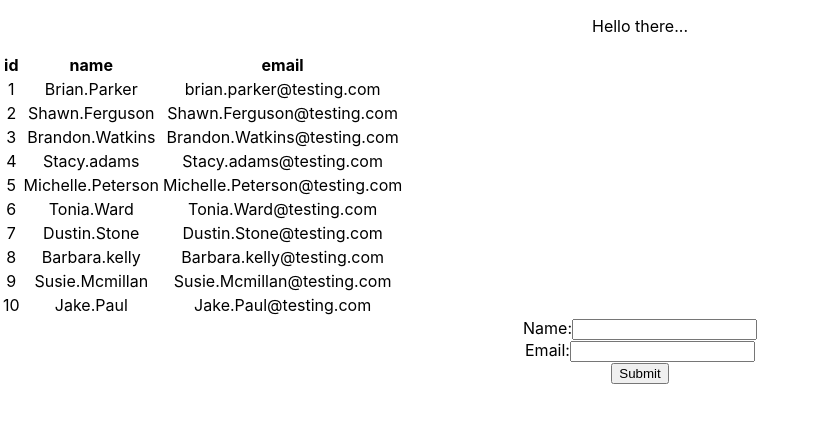
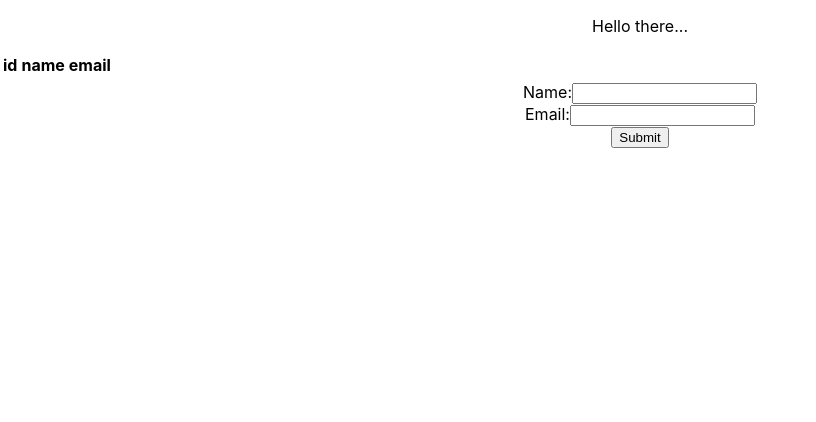
Before and after one commit to bjskyparker/build_and_grow, a React (Create React App) app: page / in a window 1280 px wide. Shown: the top 422 px of the page, without its empty margins (0-816 px from the left). Built offline with nearby package versions, Linux system fonts and the light colour scheme.

Commit message:
getting the data.

```diff
--- a/src/App.js
+++ b/src/App.js
@@ -2,22 +2,19 @@ import './App.css';
 import BasicTable from './components';
 import Forms from './components/Forms';
 import { useSelector } from 'react-redux';
-import rootReducer from './reducers/rootReducer';
 
 
-function App() {
-  const rootReducer = useSelector(state => state.rootReducer)
-
+const App = () => {
+  const userData = useSelector(state => state.users);
 
   return (
     <div className="App">
-      <p>
-        Hello there...
-      </p>
-      <BasicTable />
+      <p>Hello there...</p>
+      <BasicTable data={userData} />
       <Forms />
     </div>
   );
 }
 
+
 export default App;
--- a/src/components/index.js
+++ b/src/components/index.js
@@ -1,18 +1,10 @@
-import React, { useRef } from "react";
-import mock_data from "./mock_data.json";
+import React from "react";
 import { columns } from "./columns";
-import { connect } from "react-redux";
 
-const BasicTable = (props) => {
-  const table = useRef(null);
+const BasicTable = ({data}) => {
 
   return (
     <div>
-      {/* <columns
-        data={mock_data}
-        tableRef={table}
-      /> */}
-
       <table>
         <thead>
           <tr>
@@ -23,7 +15,7 @@ const BasicTable = (props) => {
         </thead>
 
         <tbody>
-          {mock_data.map((row) => {
+          {data.map((row) => {
             return (
               <tr>
                 {columns.map((column) => {
@@ -40,4 +32,4 @@ const BasicTable = (props) => {
   );
 };
 
-export default connect() (BasicTable);
+export default BasicTable;
```
Also changed, not shown: 1 other file (tests, documents, lock files or other folders).
